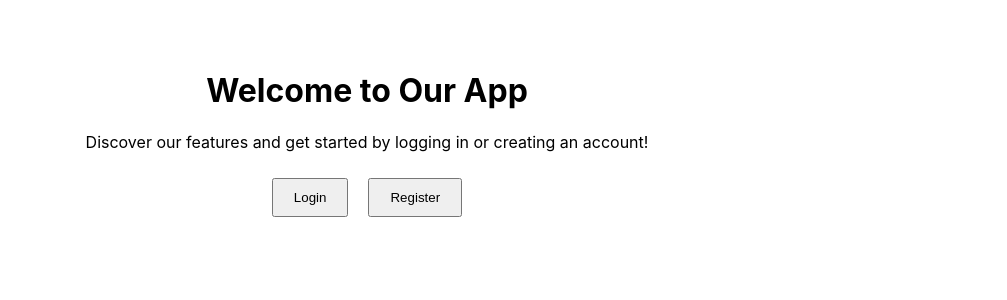
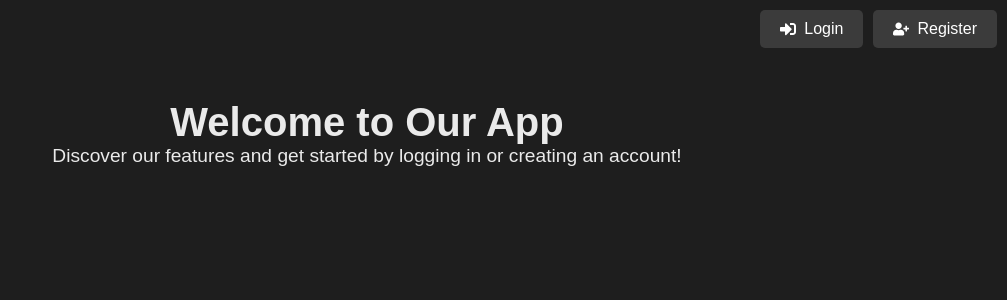
Before and after one commit to SeolJinn/SSD_Project, a React (Create React App) app in the folder ssd_project/: page / in a window 1280 px wide. Shown: the top 300 px of the page, without its empty margins (273-1280 px from the left). Built offline with nearby package versions, Linux system fonts and the light colour scheme.

Commit message:
UI - Simple Styling & some icons.

```diff
--- a/ssd_project/package.json
+++ b/ssd_project/package.json
@@ -9,8 +9,10 @@
     "firebase": "^10.14.1",
     "react": "^18.3.1",
     "react-dom": "^18.3.1",
+    "react-icons": "^5.3.0",
     "react-router-dom": "^6.27.0",
     "react-scripts": "5.0.1",
+    "styled-components": "^6.1.13",
     "web-vitals": "^2.1.4"
   },
   "scripts": {
--- a/ssd_project/src/AddFriend.js
+++ b/ssd_project/src/AddFriend.js
@@ -1,6 +1,7 @@
 import React, { useState } from 'react';
 import { db, auth } from './firebase-config';
 import { collection, query, where, getDocs, addDoc, doc, getDoc } from 'firebase/firestore';
+import StyledButton from './StyledButton';
 
 const AddFriend = () => {
     const [email, setEmail] = useState('');
@@ -61,7 +62,7 @@ const AddFriend = () => {
             onChange={(e) => setEmail(e.target.value)}
             placeholder="Friend's email"
         />
-        <button onClick={handleAddFriend}>Add Friend</button>
+        <StyledButton onClick={handleAddFriend}>Add Friend</StyledButton>
         {message && <p>{message}</p>}
         </div>
     );
--- a/ssd_project/src/App.js
+++ b/ssd_project/src/App.js
@@ -1,5 +1,7 @@
 import React from 'react';
 import { BrowserRouter as Router, Route, Routes } from 'react-router-dom';
+import { ThemeProvider } from 'styled-components'; // Import ThemeProvider
+import { GlobalStyles, theme } from './GlobalStyles'; // Import global styles and theme
 import LandingPage from './LandingPage';
 import Login from './Login';
 import MainPage from './MainPage';
@@ -11,6 +13,8 @@ import ProtectedRoute from './ProtectedRoute';
 
 function App() {
   return (
+    <ThemeProvider theme={theme}> {/* Wrap everything in ThemeProvider */}
+      <GlobalStyles /> {/* Apply global styles */}
       <Router>
         <Routes>
           <Route path="/" element={<LandingPage />} />
@@ -45,6 +49,7 @@ function App() {
           {/* Other protected routes here */}
         </Routes>
       </Router>
+    </ThemeProvider>
   );
 }
 
--- a/ssd_project/src/DataComponent.js
+++ b/ssd_project/src/DataComponent.js
@@ -1,6 +1,7 @@
 import { db } from './firebase-config';
 import { collection, addDoc, getDocs } from 'firebase/firestore';
 import React, { useState, useEffect } from 'react';
+import StyledButton from './StyledButton';
 
 const DataComponent = () => {
   const [items, setItems] = useState([]);
@@ -27,7 +28,7 @@ const DataComponent = () => {
   return (
     <div>
       <input value={input} onChange={(e) => setInput(e.target.value)} placeholder="Add Item" />
-      <button onClick={addItem}>Add</button>
+      <StyledButton onClick={addItem}>Add</StyledButton>
       <ul>
         {items.map((item, index) => <li key={index}>{item.name}</li>)}
       </ul>
--- /dev/null
+++ b/ssd_project/src/GlobalStyles.js
@@ -0,0 +1,43 @@
+import { createGlobalStyle } from 'styled-components';
+
+export const GlobalStyles = createGlobalStyle`
+  * {
+    margin: 0;
+    padding: 0;
+    box-sizing: border-box;
+  }
+  body {
+    background-color: ${({ theme }) => theme.colors.background};
+    color: ${({ theme }) => theme.colors.text};
+    font-family: 'Arial', sans-serif;
+  }
+  button {
+    font-size: 1rem;
+    padding: 0.5rem 1rem;
+    border-radius: 5px;
+    border: none;
+    cursor: pointer;
+    color: ${({ theme }) => theme.colors.buttonText};
+    background-color: ${({ theme }) => theme.colors.buttonBackground};
+  }
+  input {
+    padding: 0.5rem;
+    border: 1px solid ${({ theme }) => theme.colors.border};
+    background-color: ${({ theme }) => theme.colors.inputBackground};
+    color: ${({ theme }) => theme.colors.text};
+    border-radius: 5px;
+    width: 100%;
+  }
+`;
+
+export const theme = {
+  colors: {
+    background: '#1E1E1E',
+    text: '#EAEAEA',
+    buttonBackground: '#3B3B3B',
+    buttonText: '#FFFFFF',
+    inputBackground: '#2E2E2E',
+    border: '#444',
+    accent: '#00ADB5'
+  }
+};
--- a/ssd_project/src/LandingPage.js
+++ b/ssd_project/src/LandingPage.js
@@ -1,20 +1,77 @@
 import React from 'react';
 import { useNavigate } from 'react-router-dom';
+import { FaSignInAlt, FaUserPlus } from 'react-icons/fa';
+import styled from 'styled-components';
+
+const LandingContainer = styled.div`
+  display: flex;
+  flex-direction: column;
+  align-items: center;
+  text-align: center;
+  padding: 0 50px;
+  color: ${({ theme }) => theme.colors.text};
+  background-color: ${({ theme }) => theme.colors.background};
+  min-height: 100vh;
+  position: relative;
+`;
+
+const Header = styled.div`
+  position: absolute;
+  top: 10px;  // Position very close to the top
+  right: 10px;  // Position very close to the right edge
+  display: flex;
+  gap: 10px;
+`;
+
+const Title = styled.h1`
+  margin-top: 100px;
+  font-size: 2.5rem;
+`;
+
+const Subtitle = styled.p`
+  margin-bottom: 40px;
+  font-size: 1.2rem;
+  color: ${({ theme }) => theme.colors.text};
+`;
+
+const IconButton = styled.button`
+  display: flex;
+  align-items: center;
+  gap: 8px;
+  background-color: ${({ theme }) => theme.colors.buttonBackground};
+  color: ${({ theme }) => theme.colors.buttonText};
+  border: none;
+  padding: 10px 20px;
+  font-size: 1rem;
+  cursor: pointer;
+  border-radius: 5px;
+  transition: background-color 0.3s ease;
+
+  &:hover {
+    background-color: ${({ theme }) => theme.colors.accent};
+  }
+
+  &:focus {
+    outline: none;
+  }
+`;
 
 const LandingPage = () => {
   const navigate = useNavigate();
 
   return (
-    <div style={{ textAlign: 'center', padding: '50px' }}>
-      <h1>Welcome to Our App</h1>
-      <p>Discover our features and get started by logging in or creating an account!</p>
-      <button style={{ margin: '10px', padding: '10px 20px' }} onClick={() => navigate('/login')}>
-        Login
-      </button>
-      <button style={{ margin: '10px', padding: '10px 20px' }} onClick={() => navigate('/register')}>
-        Register
-      </button>
-    </div>
+    <LandingContainer>
+      <Header>
+        <IconButton onClick={() => navigate('/login')}>
+          <FaSignInAlt /> Login
+        </IconButton>
+        <IconButton onClick={() => navigate('/register')}>
+          <FaUserPlus /> Register
+        </IconButton>
+      </Header>
+      <Title>Welcome to Our App</Title>
+      <Subtitle>Discover our features and get started by logging in or creating an account!</Subtitle>
+    </LandingContainer>
   );
 };
 
--- a/ssd_project/src/MainPage.js
+++ b/ssd_project/src/MainPage.js
@@ -2,6 +2,35 @@ import React from 'react';
 import { useNavigate } from 'react-router-dom';
 import { auth } from './firebase-config';
 import { signOut } from 'firebase/auth';
+import { FaUserPlus, FaUserClock, FaUserFriends } from 'react-icons/fa'; // Import icons
+import { MdLogout } from 'react-icons/md';
+import styled from 'styled-components';
+
+const IconButton = styled.button`
+  background: none;
+  border: none;
+  color: ${({ theme }) => theme.colors.buttonText};
+  font-size: 2rem;
+  cursor: pointer;
+  margin: 0.5rem;
+  transition: color 0.3s ease;
+
+  &:hover {
+    color: ${({ theme }) => theme.colors.accent};
+  }
+
+  &:focus {
+    outline: none;
+  }
+`;
+
+const MainPageContainer = styled.div`
+  display: flex;
+  flex-direction: column;
+  align-items: center;
+  text-align: center;
+  color: ${({ theme }) => theme.colors.text};
+`;
 
 const MainPage = () => {
   const navigate = useNavigate();
@@ -18,14 +47,23 @@ const MainPage = () => {
   };
 
   return (
-    <div>
+    <MainPageContainer>
       <h2>Main Page</h2>
-      <button onClick={handleSignOut}>Sign Out</button>
-      <button onClick={() => navigate('/add-friend')}>Add a Friend</button>
-      <button onClick={() => navigate('/pending-requests')}>View Pending Requests</button>
-      <button onClick={() => navigate('/friends-list')}>View Friends List</button>
-      {/* Other main page content */}
-    </div>
+      <div>
+        <IconButton onClick={handleSignOut} title="Sign Out">
+          <MdLogout />
+        </IconButton>
+        <IconButton onClick={() => navigate('/add-friend')} title="Add a Friend">
+          <FaUserPlus />
+        </IconButton>
+        <IconButton onClick={() => navigate('/pending-requests')} title="Pending Requests">
+          <FaUserClock />
+        </IconButton>
+        <IconButton onClick={() => navigate('/friends-list')} title="Friends List">
+          <FaUserFriends />
+        </IconButton>
+      </div>
+    </MainPageContainer>
   );
 };
 
--- a/ssd_project/src/Register.js
+++ b/ssd_project/src/Register.js
@@ -2,6 +2,7 @@ import React, { useState } from 'react';
 import { auth, db } from './firebase-config';
 import { createUserWithEmailAndPassword } from 'firebase/auth';
 import { doc, setDoc, collection, query, where, getDocs } from 'firebase/firestore';
+import StyledButton from './StyledButton';
 
 const Register = () => {
   const [email, setEmail] = useState('');
@@ -63,7 +64,7 @@ const Register = () => {
         onChange={(e) => setUsername(e.target.value)}
         placeholder="Username"
       />
-      <button onClick={registerUser}>Register</button>
+      <StyledButton onClick={registerUser}>Register</StyledButton>
 
       {error && <p style={{ color: 'red' }}>{error}</p>} {/* Show error messages */}
     </div>
--- /dev/null
+++ b/ssd_project/src/StyledButton.js
@@ -0,0 +1,23 @@
+import styled from 'styled-components';
+
+const StyledButton = styled.button`
+  background-color: ${({ theme }) => theme.colors.buttonBackground};
+  color: ${({ theme }) => theme.colors.buttonText};
+  border: none;
+  padding: 0.5rem 1rem;
+  font-size: 1rem;
+  border-radius: 5px;
+  cursor: pointer;
+  transition: background-color 0.3s ease;
+
+  &:hover {
+    background-color: ${({ theme }) => theme.colors.accent};
+  }
+
+  &:disabled {
+    background-color: ${({ theme }) => theme.colors.border};
+    cursor: not-allowed;
+  }
+`;
+
+export default StyledButton;
```
Also changed, not shown: ssd_project/src/Login.js (+4 -3 lines), ssd_project/src/PendingRequests.js (+4 -3 lines), 1 other file (tests, documents, lock files or other folders). Lines whose indentation alone changed are shown as unchanged.
